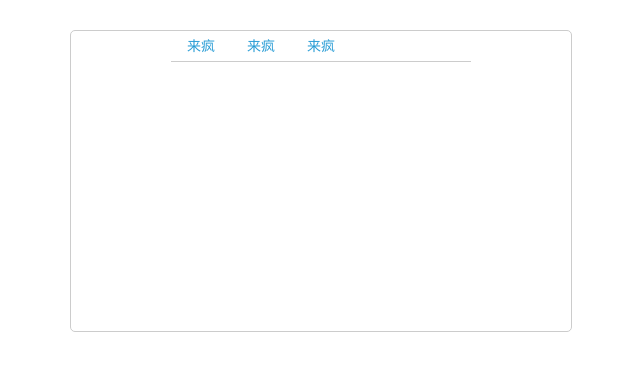
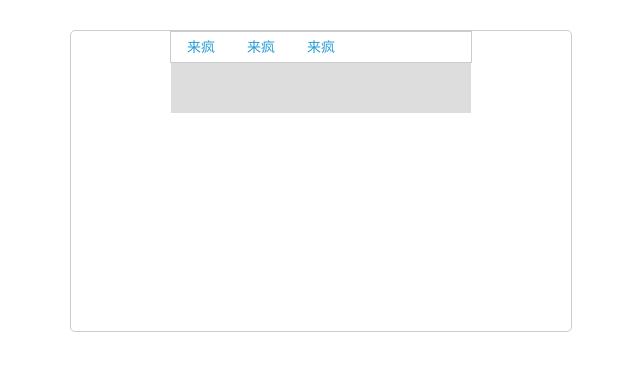
Before and after one commit to jinggege/everyday, a plain HTML site: page component/tips/index.html in a window 1280 px wide. Shown: the whole page, without its empty margins (319-959 px from the left). Drawn offline with Linux system fonts and the light colour scheme.

Commit message:
add test code
add test code

```diff
--- a/component/tips/index.html
+++ b/component/tips/index.html
@@ -12,9 +12,11 @@
 <style type="text/css">
     .MJ-border1{border:1px solid #cccccc; border-radius: 5px;}
     .container{width: 500px; height:300px;margin: 30px auto;}
-    .container .con-nav{width: 300px; height: 30px; margin: auto; border-bottom: 1px solid #cccccc;}
+    .container .con-nav{width: 300px; height: 30px; margin: auto; border: 1px solid #cccccc;}
     .container .con-nav li{float: left;}
     .container .con-nav span{display:block; width: 60px; line-height: 30px; margin 0 10px; cursor: pointer; color: #289CD5; text-align: center;}
+
+    .container .con-down{width: 300px; height: 50px; background: #dddddd; margin: auto;}
 
     .MJ-TIP-panel{width: 200px; height: 30px; background: #000000; color: #FFFFFF; font-size: 12px; border-radius: 5px; position: relative;}
 
@@ -30,7 +32,14 @@
             <li><span id="NAV_3">来疯</span></li>
         </ul>
       </div>
+
+      <div class="con-down">
+
+      </div>
+
     </div>
+
+
 
 
     <script type="text/javascript">
--- a/component/tips/tips.js
+++ b/component/tips/tips.js
@@ -62,7 +62,7 @@ Tips.prototype = {
 
   getEleWidth:function(ele){
       return Number(ele.css("width").replace("px",""));
-  }
+  },
 
   getEleHeight:function(ele){
       return Number(ele.css("height").replace("px",""));
```
